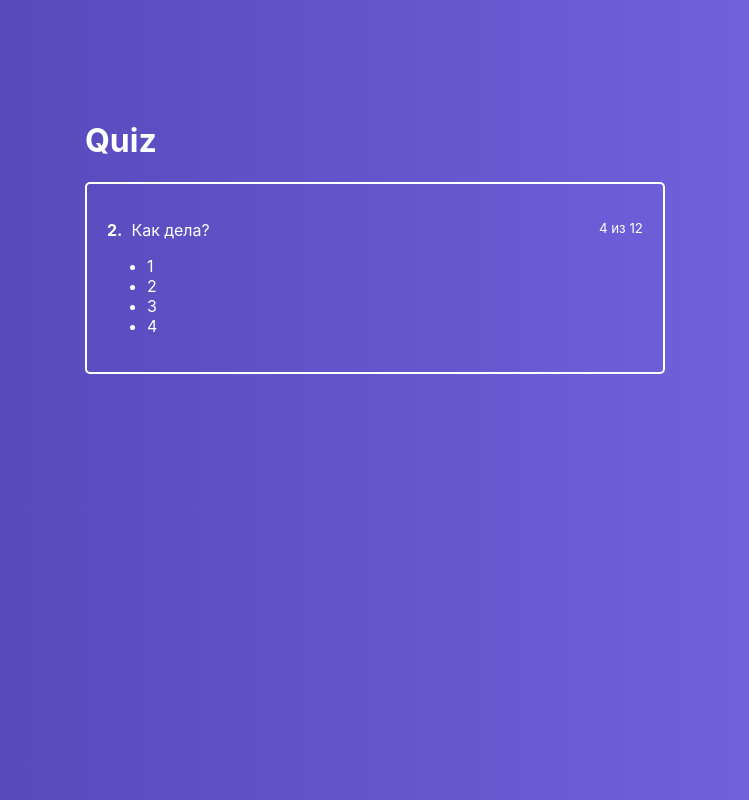
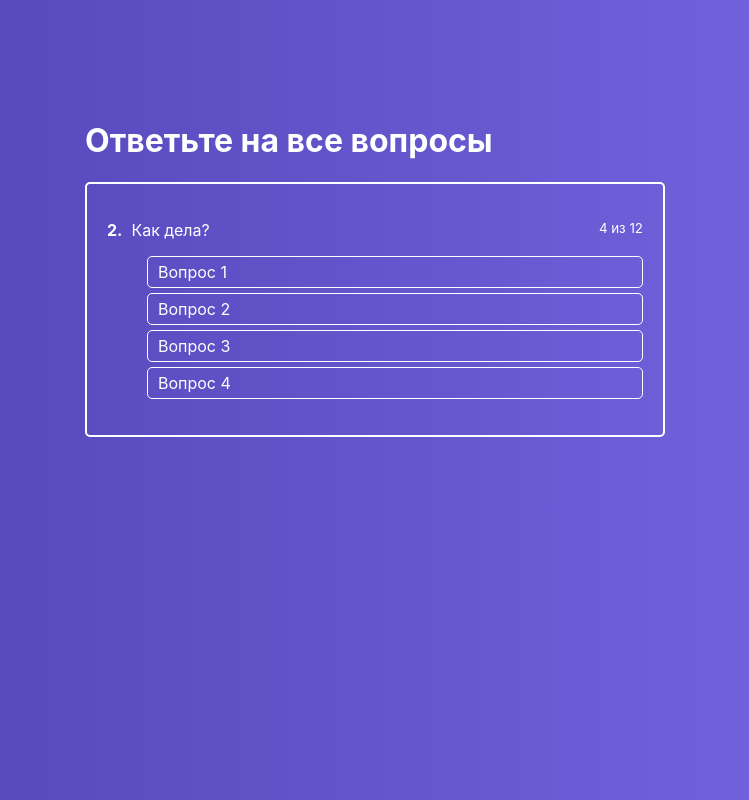
Before and after one commit to StepanNovikov/udemy-quiz, a React app: page / in a window 1280 px wide. Shown: the whole page, without its empty margins (265-1014 px from the left). Built offline with nearby package versions, Linux system fonts and the light colour scheme.

Commit message:
a list of questions

```diff
--- a/src/components/ActiveQuiz/ActiveQuiz.jsx
+++ b/src/components/ActiveQuiz/ActiveQuiz.jsx
@@ -1,5 +1,6 @@
 import React, {Component} from "react";
-import classes from "./ActiveQuiz.module.css"
+import classes from "./ActiveQuiz.module.css";
+import AnswersList from "./AnswersList/AnswersList";
 
 
 const ActiveQuiz = (props) => (
@@ -13,10 +14,9 @@
         </p>
 
         <ul>
-            <li>1</li>
-            <li>2</li>
-            <li>3</li>
-            <li>4</li>
+            <AnswersList
+                answers = {props.answers}
+            />
         </ul>
     </div>
 )
--- /dev/null
+++ b/src/components/ActiveQuiz/AnswersList/AnswerItem/AnswerItem.jsx
@@ -0,0 +1,12 @@
+import React from "react";
+import classes from "./AnswerItem.module.css";
+
+const AnswerItem = props => {
+    return(
+        <li className={classes.AnswerItem}>
+            {props.answer.text}
+        </li>
+    )
+}
+
+export default AnswerItem
--- /dev/null
+++ b/src/components/ActiveQuiz/AnswersList/AnswerItem/AnswerItem.module.css
@@ -0,0 +1,12 @@
+.AnswerItem {
+    border: 1px solid #ffffff;
+    border-radius: 5px;
+    padding: 5px 10px;
+    margin-bottom: 5px;
+    cursor: pointer;
+}
+
+.AnswerItem:hover {
+    background: rgba(255, 255, 255, .2);
+    transition: background .3s ease-in-out;
+}
--- /dev/null
+++ b/src/components/ActiveQuiz/AnswersList/AnswersList.jsx
@@ -0,0 +1,18 @@
+import React from "react";
+import classes from "./AnswersList.module.css";
+import AnswerItem from "./AnswerItem/AnswerItem";
+
+const AnswersList = props => (
+    <ul className={classes.AnswersList}>
+        {props.answers.map((answer, index) => {
+            return (
+                <AnswerItem
+                    key = {index}
+                    answer={answer}
+                />
+            )
+        })}
+    </ul>
+)
+
+export default AnswersList
--- /dev/null
+++ b/src/components/ActiveQuiz/AnswersList/AnswersList.module.css
@@ -0,0 +1,5 @@
+.AnswersList {
+    list-style: none;
+    margin: 0;
+    padding: 0;
+}
--- a/src/containers/Quiz/Quiz.jsx
+++ b/src/containers/Quiz/Quiz.jsx
@@ -5,15 +5,27 @@
 class Quiz extends Component {
 
     state = {
-        quiz: []
+        quiz: [
+            {
+                answers: [
+                    {text: 'Вопрос 1'},
+                    {text: 'Вопрос 2'},
+                    {text: 'Вопрос 3'},
+                    {text: 'Вопрос 4'}
+
+                ]
+            }
+        ]
     }
 
     render() {
         return(
             <div className={classes.Quiz}>
                 <div className={classes.QuizWrapper}>
-                    <h1>Quiz</h1>
-                    <ActiveQuiz/>
+                    <h1>Ответьте на все вопросы</h1>
+                    <ActiveQuiz
+                        answers={this.state.quiz[0].answers}
+                    />
                 </div>
             </div>
         )
```
